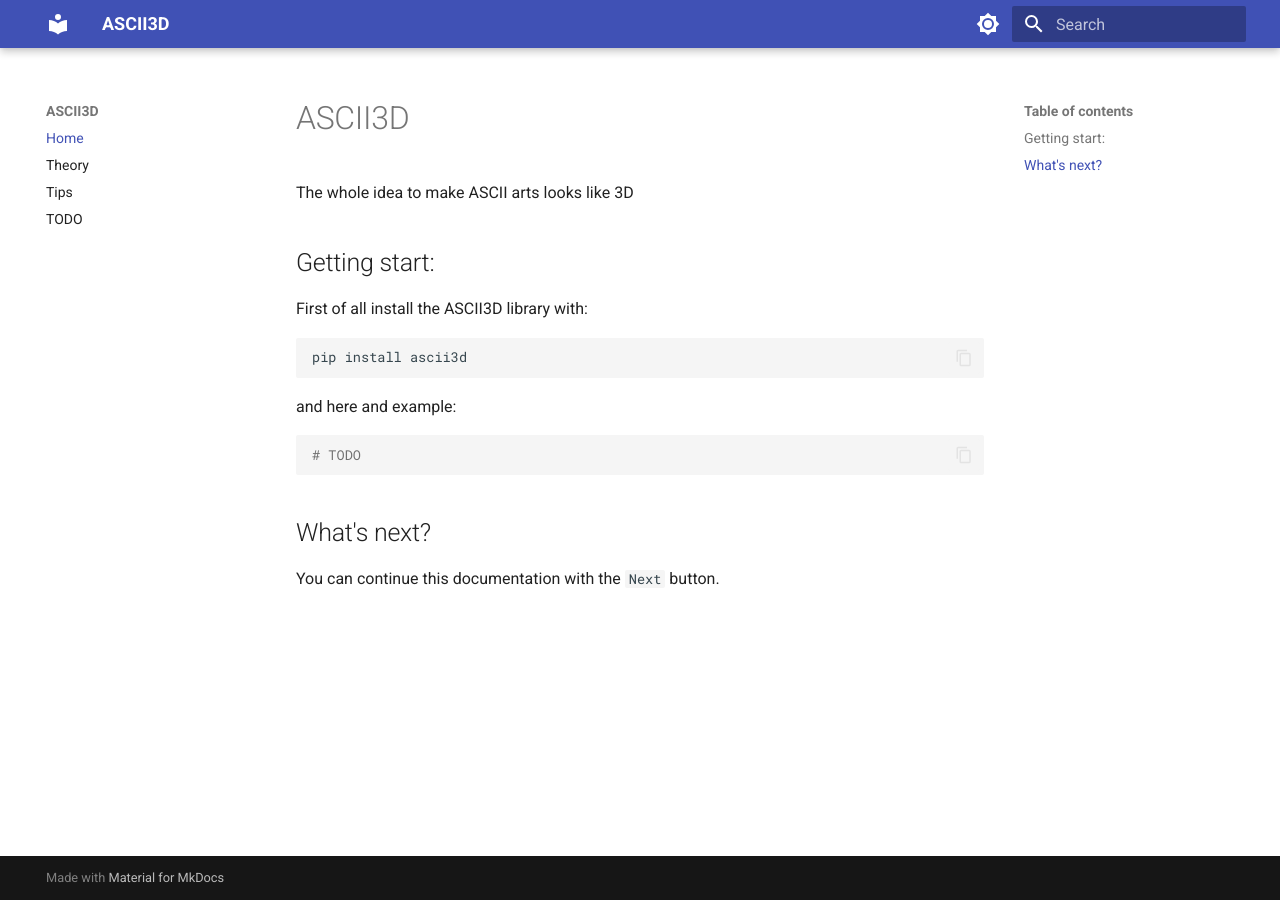
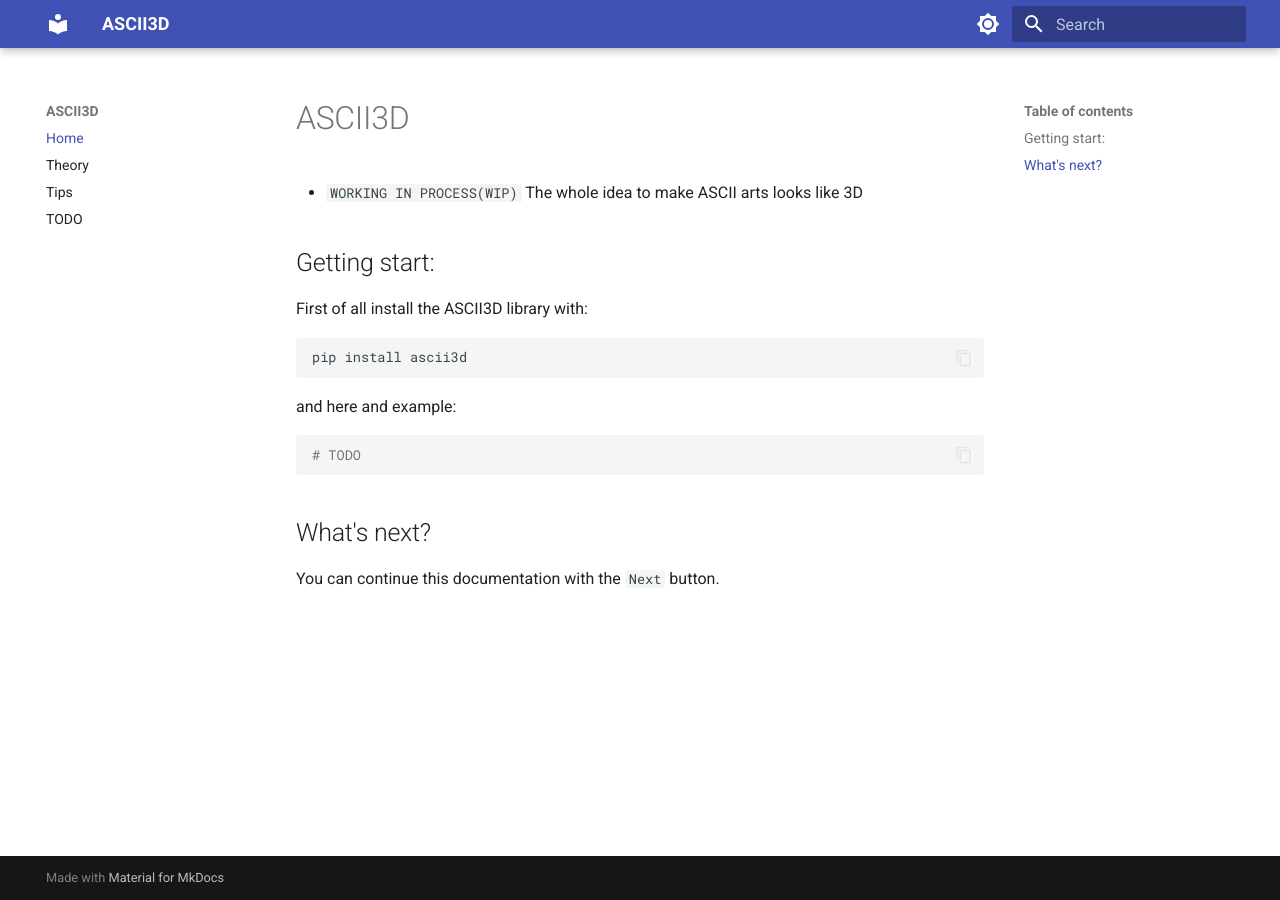
Before and after one commit to mehmannavaz/ASCII3D, an MkDocs documentation site: the page built from docs/index.md, in a window 1280 px wide. Built offline with MkDocs 1.6.1 and Material for MkDocs 9.7.7, drawn with Linux system fonts in a browser that asks for light colours.

Commit message:
docs: add working in process signs

```diff
--- a/docs/index.md
+++ b/docs/index.md
@@ -1,4 +1,5 @@
 # ASCII3D
+- `WORKING IN PROCESS(WIP)`
 The whole idea to make ASCII arts looks like 3D
 
 ## Getting start:
```
